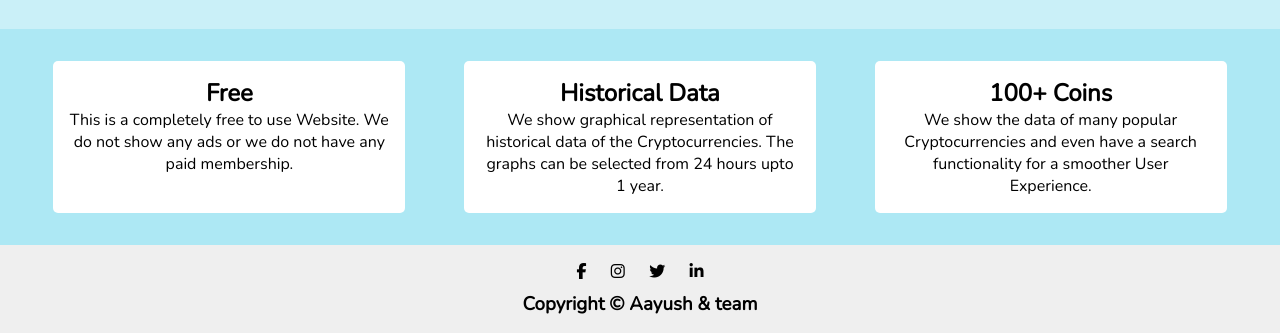
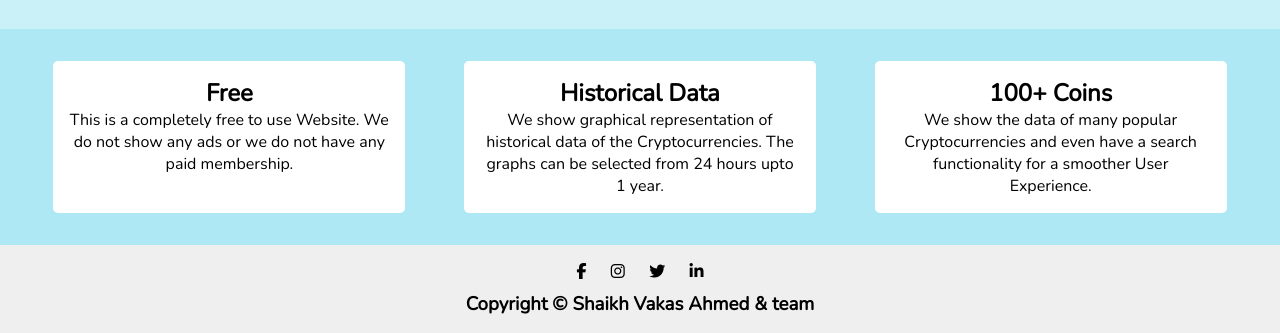
Before and after one commit to Vakasahmed/Cryptocurrency, a plain HTML site: page index.html in a window 1280 px wide. Shown: the part 644-977 px from the top of the page. Drawn offline with nearby package versions, Linux system fonts and the light colour scheme; no server answers.

Commit message:
Update index.html

```diff
--- a/index.html
+++ b/index.html
@@ -141,7 +141,7 @@
         &emsp;
         <i class="fa-brands fa-linkedin-in"></i>
 
-        <h3>Copyright &copy; Aayush &amp; team</h3>
+        <h3>Copyright &copy; Shaikh Vakas Ahmed &amp; team</h3>
       </footer>
  <script src="./index.js"></script>
 </body>
```
